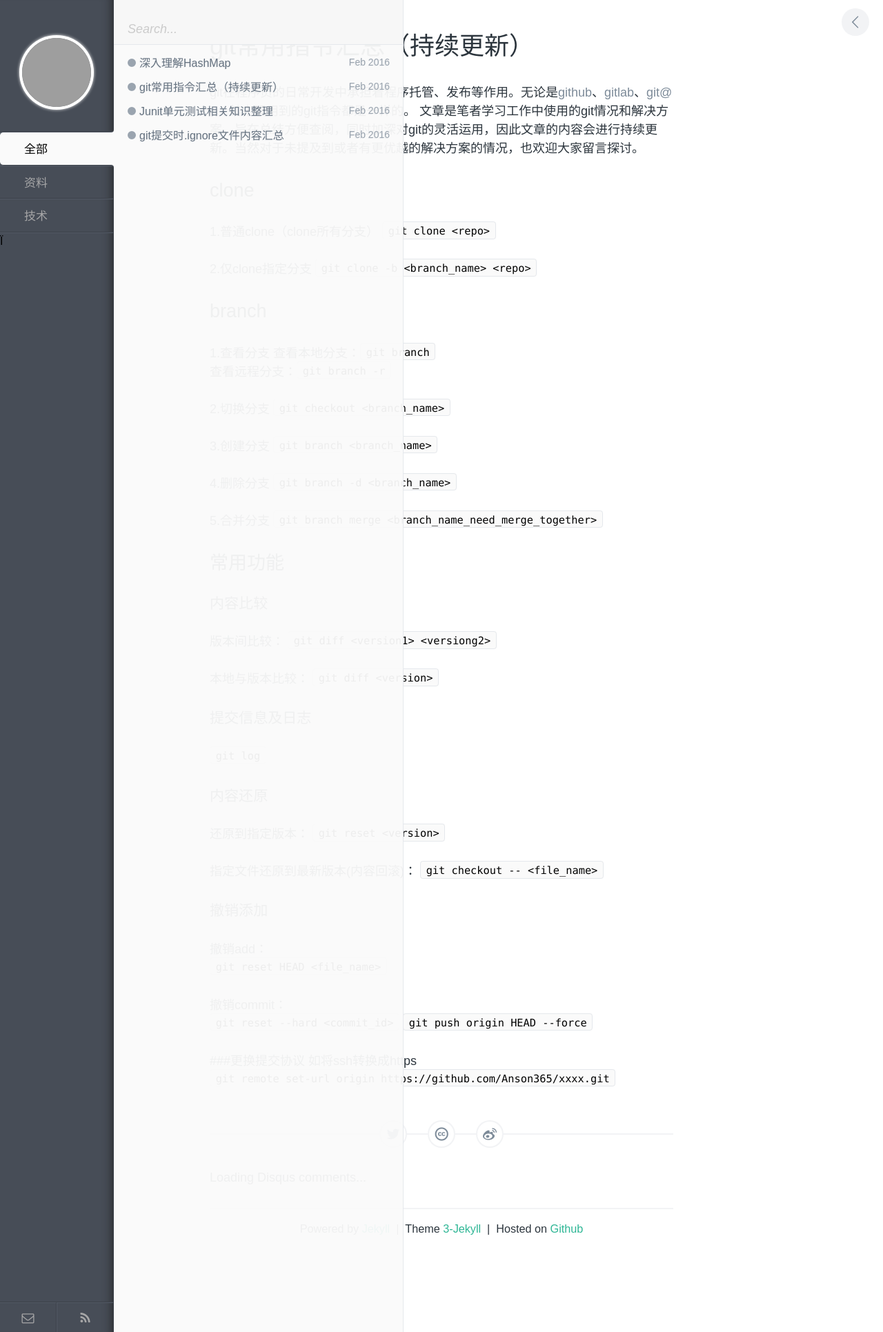
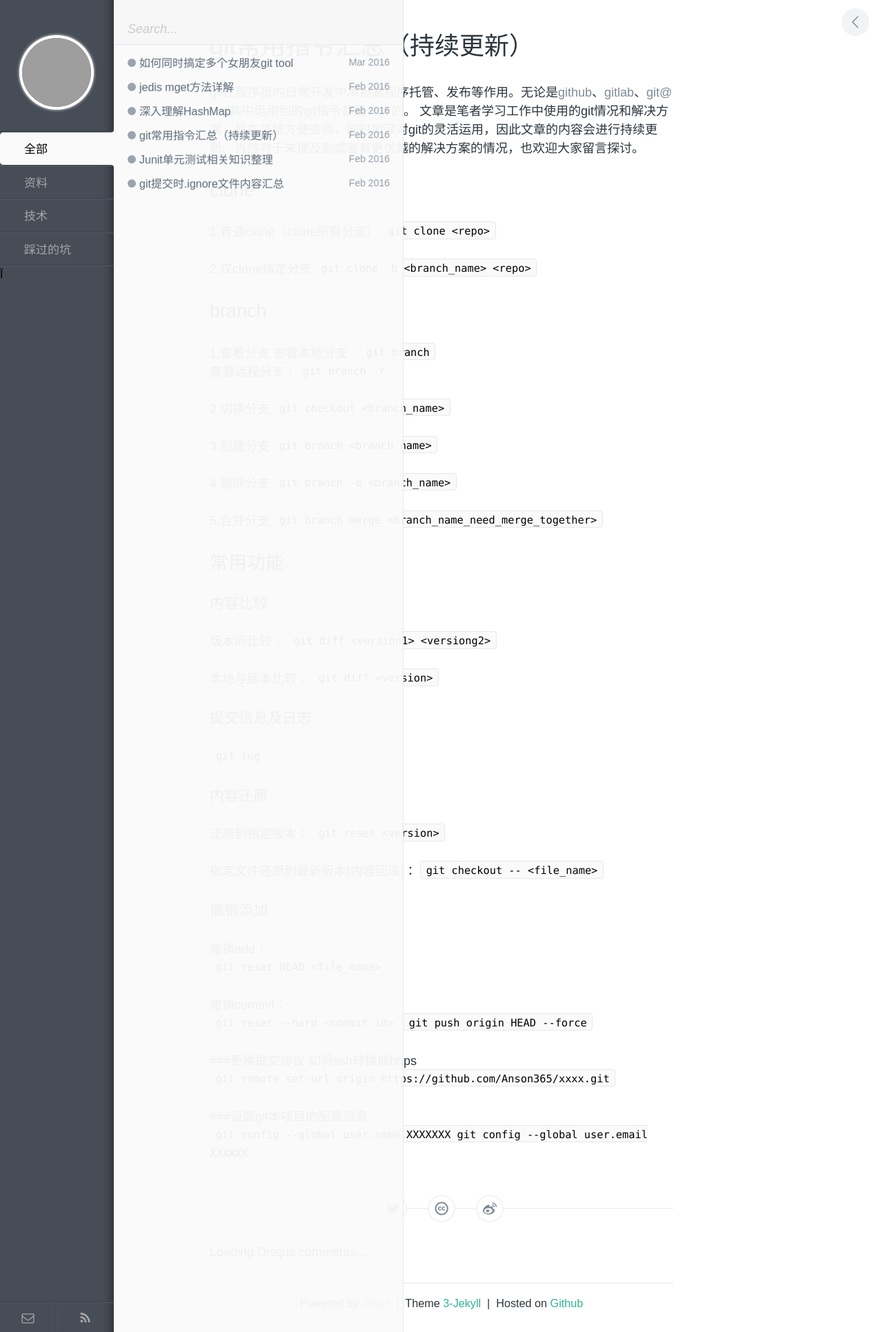
Before and after one commit to Anson365/anson365_draft, a Jekyll site: the page built from _posts/resource/2016-02-16-git-instractions-summary.md, in a window 1280 px wide. Shown: the whole page at 69% size. Built offline with Jekyll 4.4.1, drawn with Linux system fonts in a browser that asks for light colours; comment, search, counter and statistics services are not loaded; part of the change alters nothing that is shown; grey boxes are pictures that could not be loaded.

Commit message:
git conflicts

````diff
--- a/_posts/resource/2016-02-16-git-instractions-summary.md
+++ b/_posts/resource/2016-02-16-git-instractions-summary.md
@@ -61,3 +61,7 @@ git在程序员的日常开发中承担着程序托管、发布等作用。无
 
 ###更换提交协议 如将ssh转换成https
 ``` git remote set-url origin https://github.com/Anson365/xxxx.git```
+
+###设置git本项目的配置信息
+```git config --global user.name XXXXXXX
+   git config --global user.email XXXXXX```
--- /dev/null
+++ b/_posts/resource/2016-03-05-mutil-git-conflicts-sovle.md
@@ -0,0 +1,31 @@
+---
+layout: post
+title: 如何同时搞定多个女朋友git tool
+category: 踩过的坑
+tags: git
+description: 同pc中多个不同git之间的共存
+---
+##背景
+  git的作用和地位这里就不在赘诉了。最近笔者用公司电脑维护自己的github（下班时间， ^_^），公司用的自己的gitlab。突然发现在提交公司代码的时候
+gitlab上的提交记录与账号变成了自己github上的信息。顿时一千万个草泥马奔腾而来，被主管发现就完蛋了（疑问：git的校验机制？）。当时我打开了
+(git 常用指令及情况汇总)[http://anson666.top/2016/02/16/git-instractions-summary.html]迅速将个人信息切换成公司账号。暂时应付了过去。
+但是治标不治本，怎么样才能彻底根治这个问题呢？
+
+##操作
+
+1.首先我们在创建本地git环境的时候，利用ssh-keygen生成密钥的时候要对文件生成文件进行区分。
+    ```
+    如github :
+        github_rsa & github_rsa.pub
+     gitlab :
+        gitlab_rsa & gitlab_rsa.pub```
+2.按照要求将XXX_rsa.pub中的内容放入对应的git服务器仓库中
+3.然后进入ssh文件夹找到config，如果没有的话就自己创建一个
+4.按照配置嵌入内容
+    ```
+    Host github
+    HostName github.com
+    IdentityFile ~/.ssh/github_rsa```
+    ...
+   *根据具体的git进行添加*
+好的 大功告成，以后github就是github的账号，其他git就是其他的配置了。
--- /dev/null
+++ b/_posts/tech/2016-02-21-redis_jedis-mget-know-in-detail.md
@@ -0,0 +1,7 @@
+---
+layout: post
+title: jedis mget方法详解
+category: 技术
+tags: redis
+description: jedis mget方法详解
+---
````
